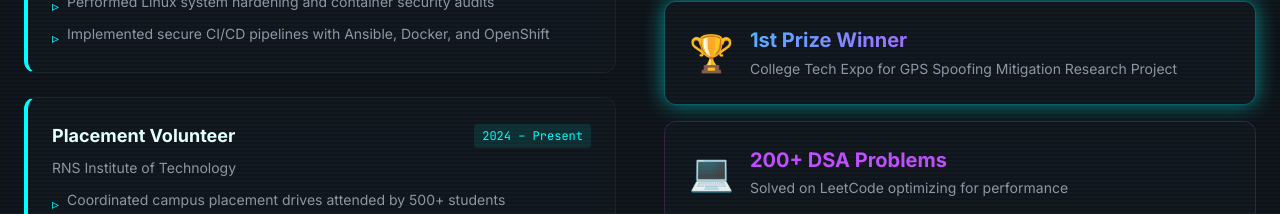
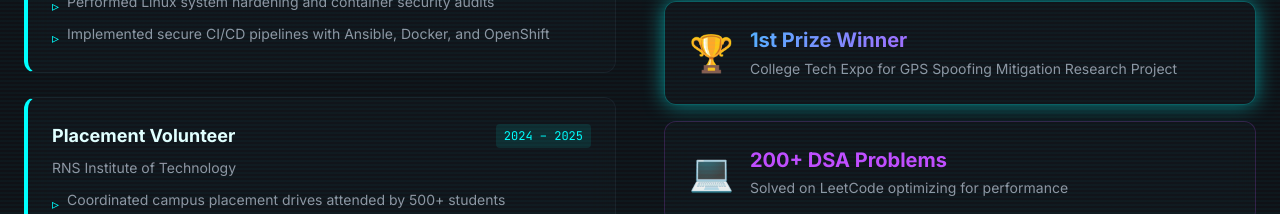
Before and after one commit to utkarshun/portfolio, a React (Vite) app: page / in a window 1280 px wide. Shown: the part 4280-4494 px from the top of the page. Built offline with nearby package versions, Linux system fonts and the light colour scheme; the HTML template or start-up script is replaced by a standard one.

Commit message:
fix: update placement volunteer period to 2024-2025

```diff
--- a/src/components/ExperienceSection.tsx
+++ b/src/components/ExperienceSection.tsx
@@ -27,7 +27,7 @@ const experiences = [
   {
     title: "Placement Volunteer",
     company: "RNS Institute of Technology",
-    period: "2024 – Present",
+    period: "2024 – 2025",
     description: [
       "Coordinated campus placement drives attended by 500+ students",
       "Conducted workshops on secure coding and cybersecurity interview preparation",
```
